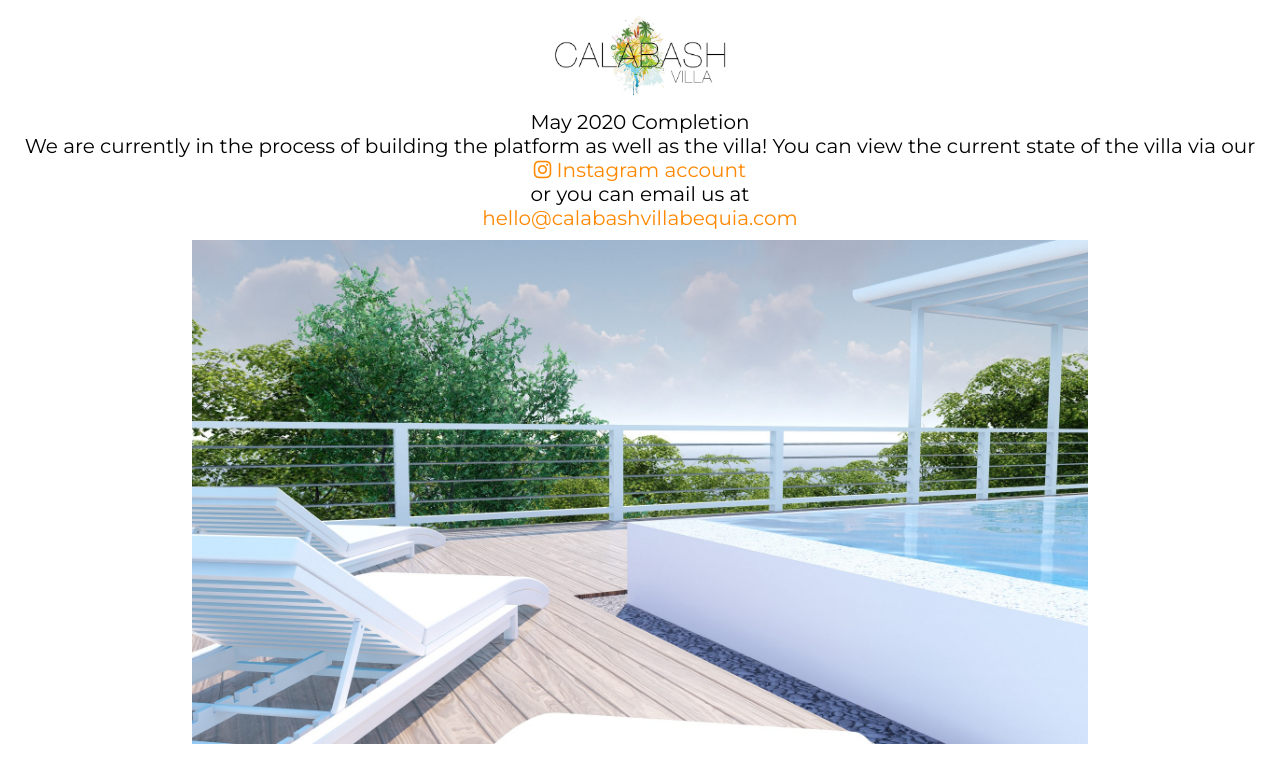
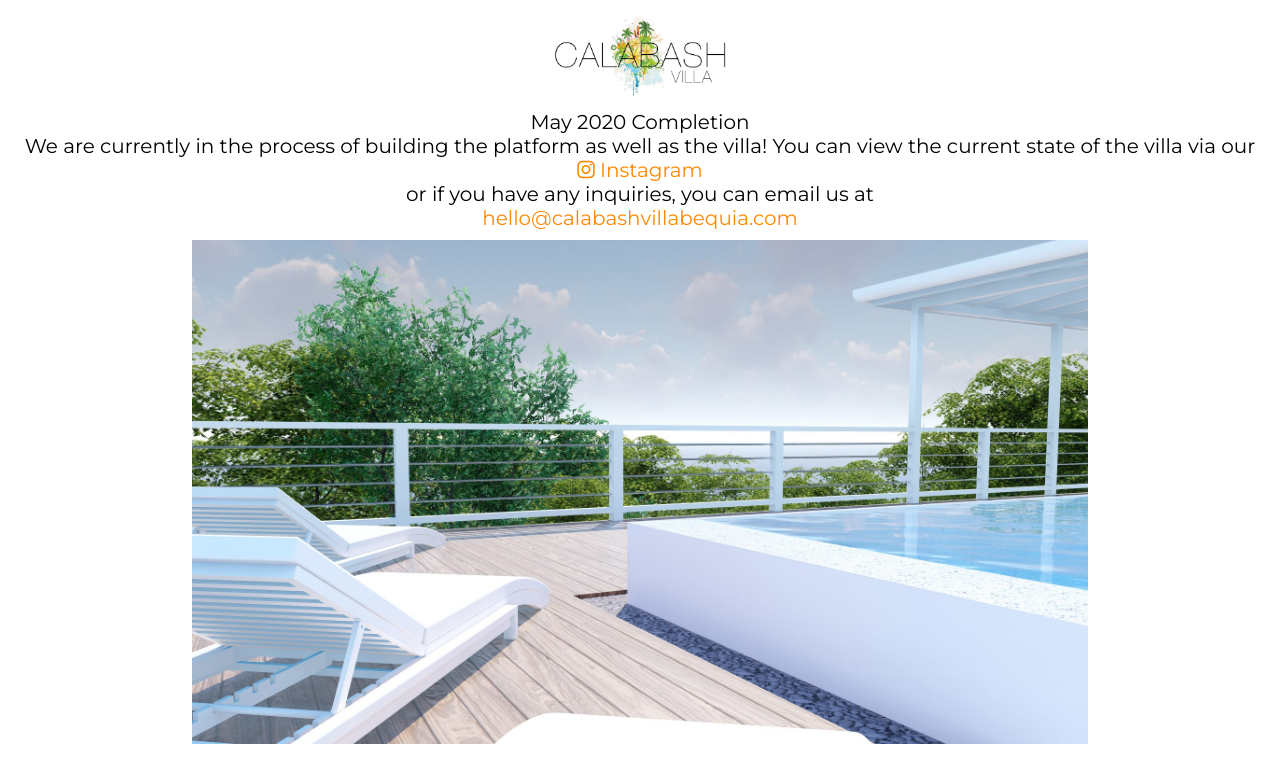
Before and after one commit to ryancarville/calabash, a React (Create React App) app: page / in a window 1280 px wide. Shown: the top 782 px of the page. Built offline with nearby package versions, Linux system fonts and the light colour scheme.

Commit message:
changed wordage

```diff
--- a/src/App.js
+++ b/src/App.js
@@ -42,10 +42,10 @@ export default class App extends Component {
                 rel="noopener noreferrer"
                 target="_blank"
               >
-                <i className="fab fa-instagram" /> Instagram account
+                <i className="fab fa-instagram" /> Instagram
               </a>
               <br />
-              or you can email us at
+              or if you have any inquiries, you can email us at
               <br />
               <a href="mailto:hello@calabashvillabequia.com?subject=Inquiry from website">
                 hello@calabashvillabequia.com
```
